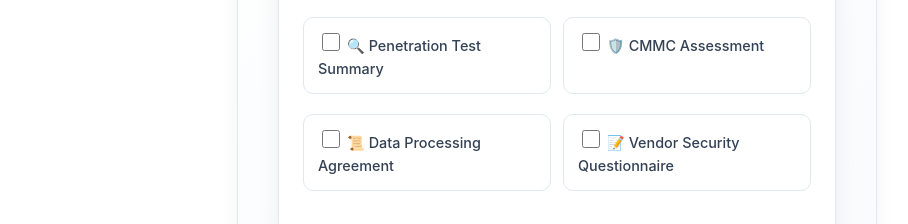
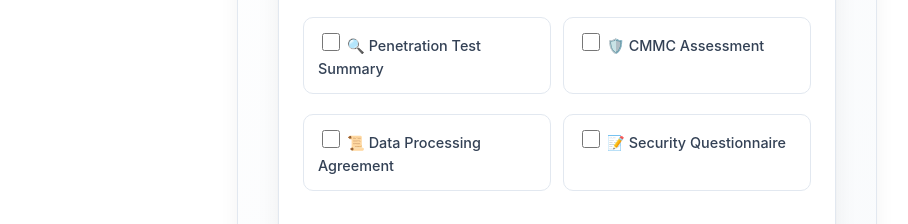
Before and after one commit to deepakantiya/trust-center, a website: page website/index.html in a window 1280 px wide. Shown: the part 4852-5076 px from the top of the page, without its empty margins (83-991 px from the left). Drawn offline with nearby package versions, Linux system fonts and the light colour scheme.

Commit message:
fix: rename Vendor Security Questionnaire to Security Questionnaire

```diff
--- a/website/index.html
+++ b/website/index.html
@@ -980,7 +980,7 @@
               </label>
               <label class="checkbox-item">
                 <input type="checkbox" name="documents" value="vsaq" />
-                <span class="checkbox-label">📝 Vendor Security Questionnaire</span>
+                <span class="checkbox-label">📝 Security Questionnaire</span>
               </label>
             </div>
           </div>
```
